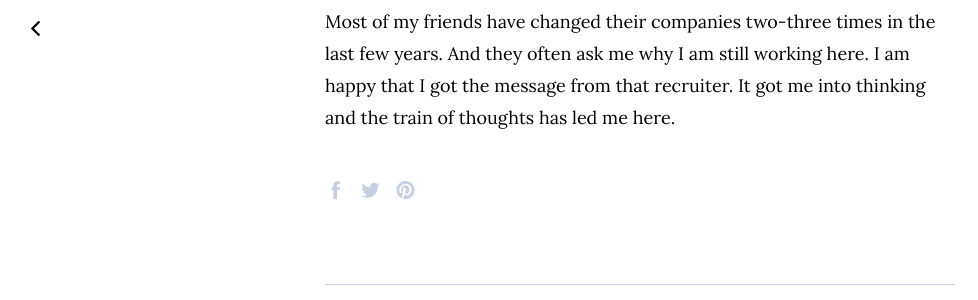
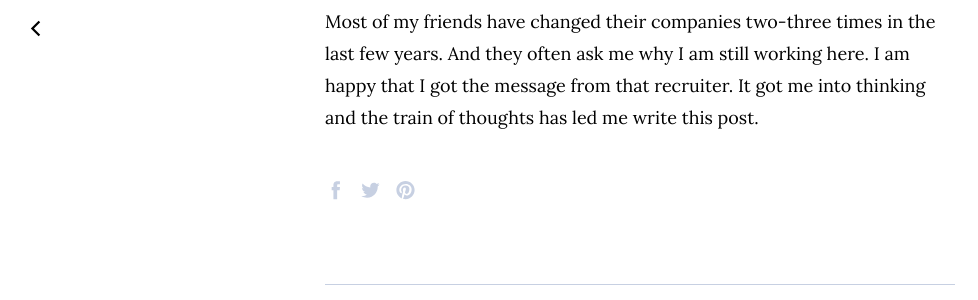
Before and after one commit to argumentativeyouth/pblog, a Jekyll site: the page built from _posts/2020-01-22-thinking.md, in a window 1280 px wide and 900 px high, scrolled down 2644 px. Shown: the part 422-722 px from the top of the window, without its empty margins (0-978 px from the left). Built offline with Jekyll 4.4.1, drawn with Linux system fonts in a browser that asks for light colours.

Commit message:
Update 2020-01-22-thinking.md

```diff
--- a/_posts/2020-01-22-thinking.md
+++ b/_posts/2020-01-22-thinking.md
@@ -63,4 +63,4 @@ ____
 
 In the past two and half years, my role in the company has changed a lot and yet it never even ouccured to me to update my LinkedIn profile. I never contemplated looking for another job.
 
-Most of my friends have changed their companies two-three times in the last few years. And they often ask me why I am still working here. I am happy that I got the message from that recruiter. It got me into thinking and the train of thoughts has led me here.
+Most of my friends have changed their companies two-three times in the last few years. And they often ask me why I am still working here. I am happy that I got the message from that recruiter. It got me into thinking and the train of thoughts has led me write this post.
```
